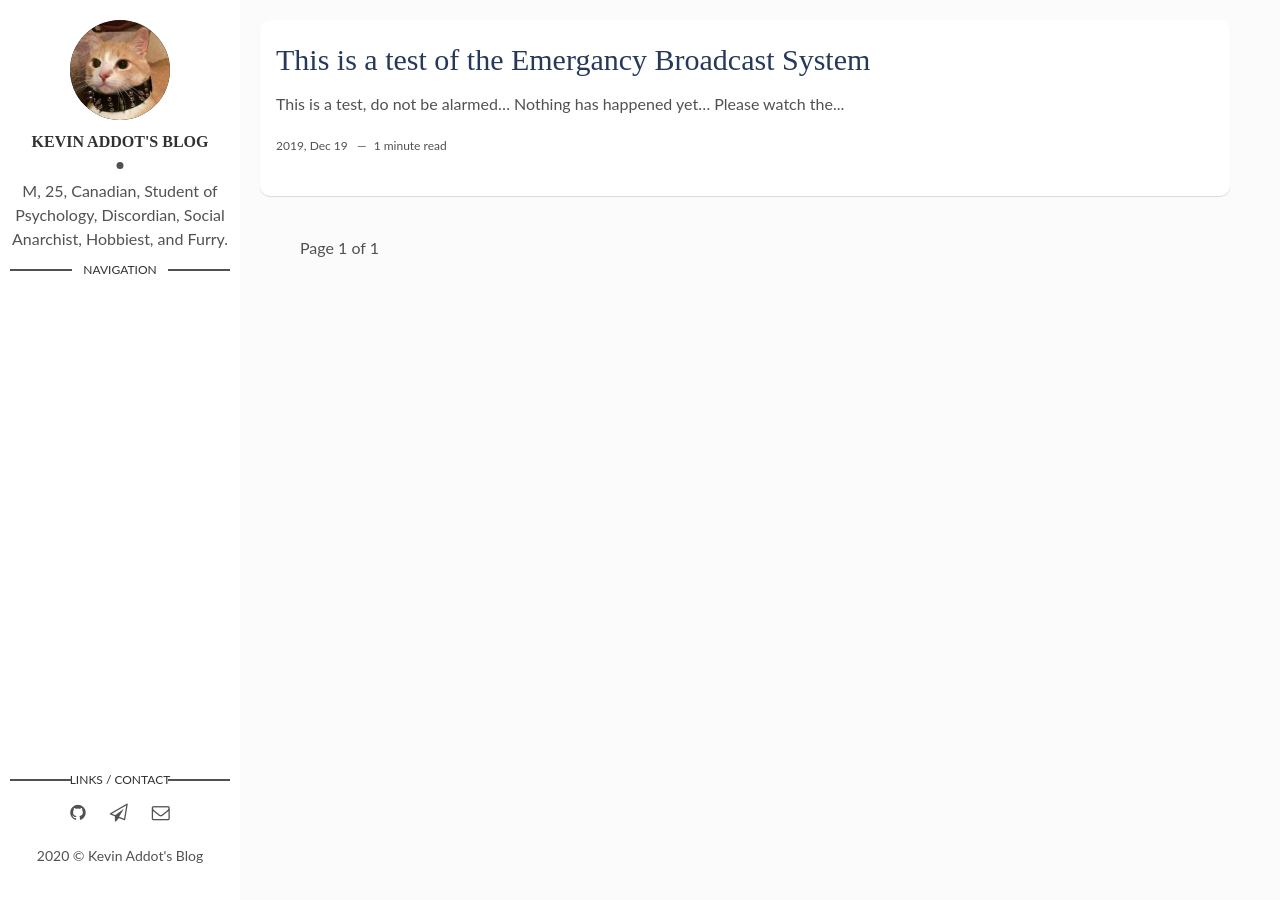
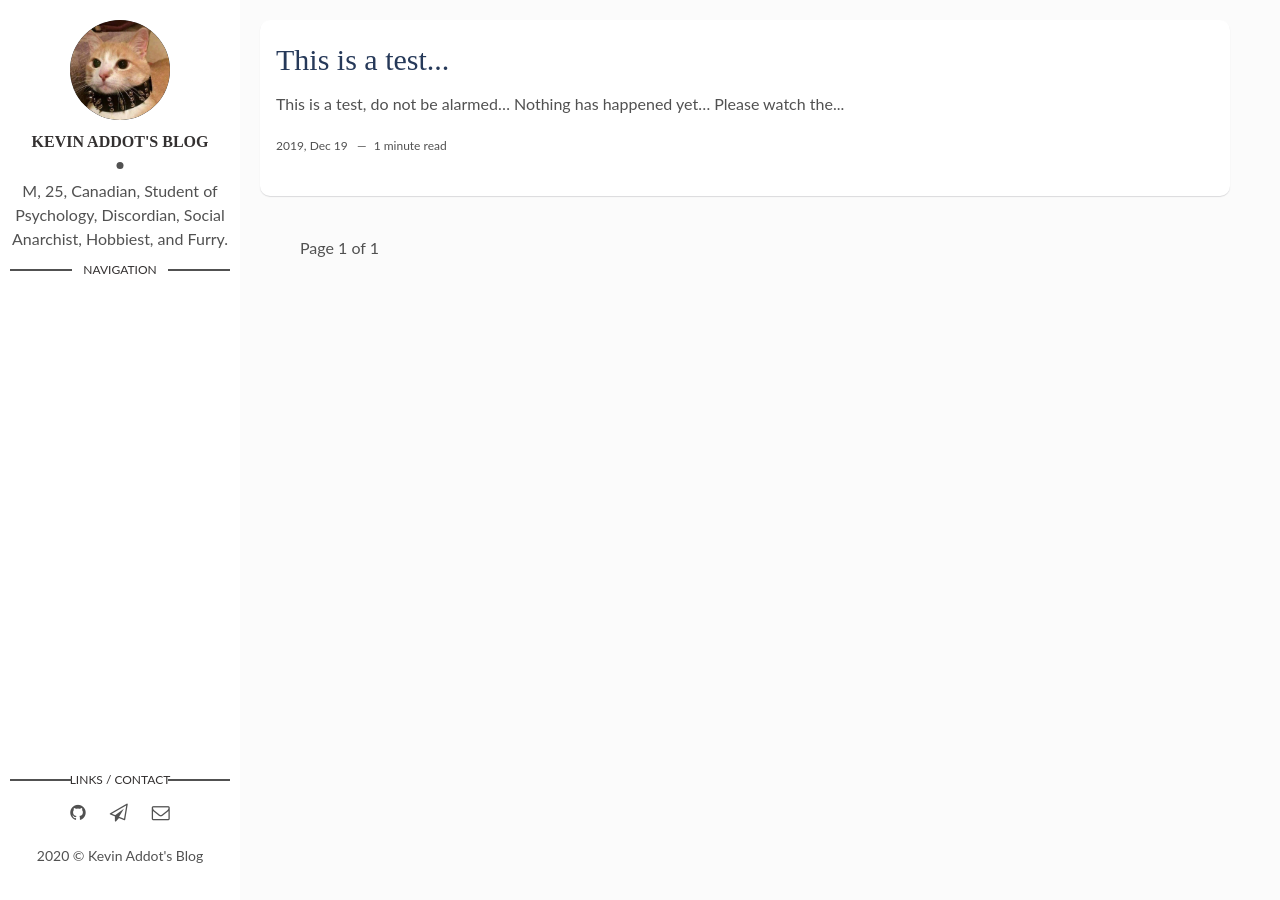
Before and after one commit to ADotInTime/ADotInTime, a Jekyll site: the page built from index.html, in a window 1280 px wide. Built offline with Jekyll 4.4.1, drawn with Linux system fonts in a browser that asks for light colours; the list of posts is cut into pages by our own code.

Commit message:
Update 2019-12-19-This-is-a-test-of-the-emergancy-broadcast-system-convergent.markdown

```diff
--- a/_posts/2019-12-19-This-is-a-test-of-the-emergancy-broadcast-system-convergent.markdown
+++ b/_posts/2019-12-19-This-is-a-test-of-the-emergancy-broadcast-system-convergent.markdown
@@ -1,12 +1,12 @@
 ---
 layout: post
-title: This is a test of the Emergancy Broadcast System
+title: This is a test...
 date: 2019-12-19
 author: Kevin Addot
 tags:
 - Lifestyle
 - Blogging
-youtubeId: SuVd8k3QFP8
+youtube.id: JZ5yPdoPooU
 ---
 
 This is a test, do not be alarmed...
@@ -15,4 +15,4 @@
 
 Please watch the following video to be assured of your safety...
 
-{% include youtubePlayer.html id=page.outube.Id %}
+{% include youtubePlayer.html id=page.youtube.id %}
```
